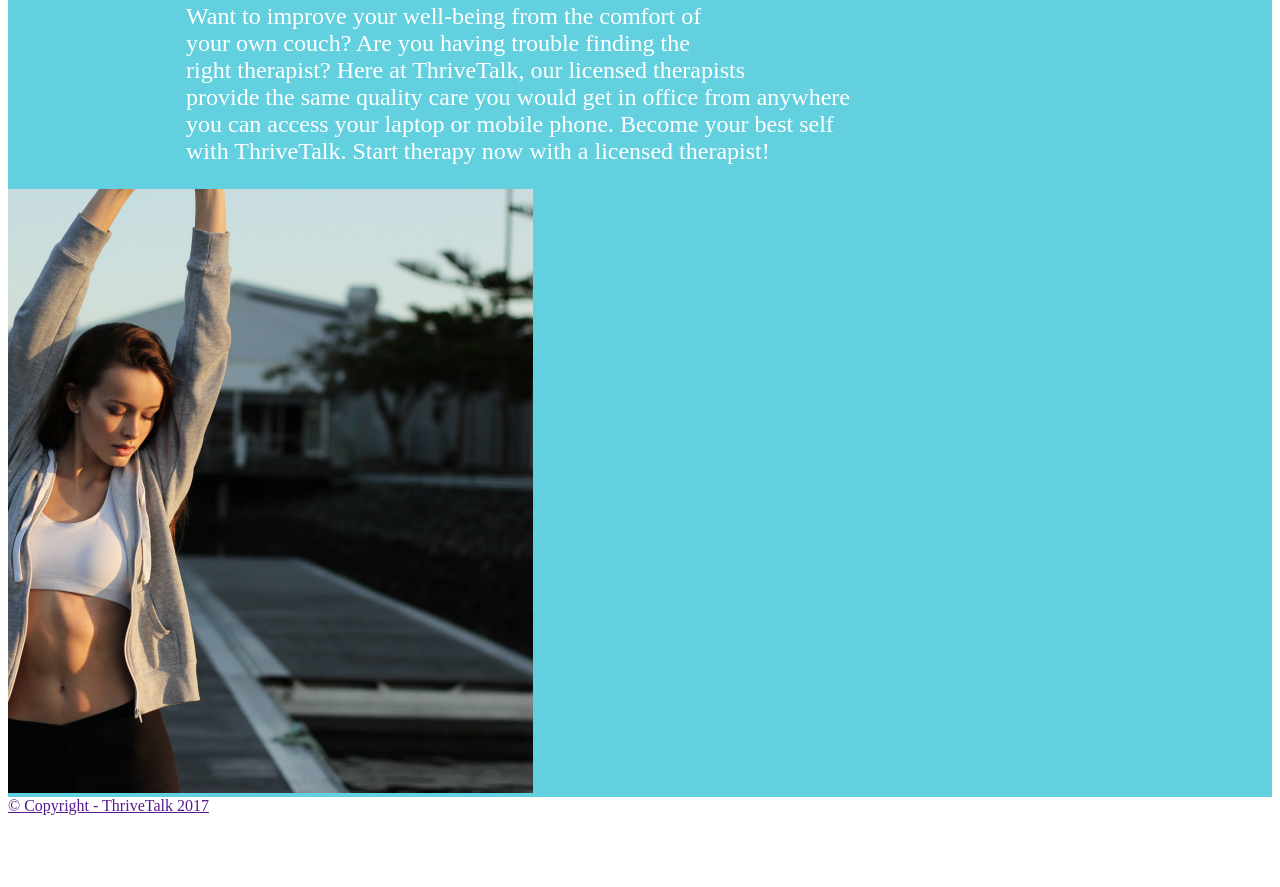
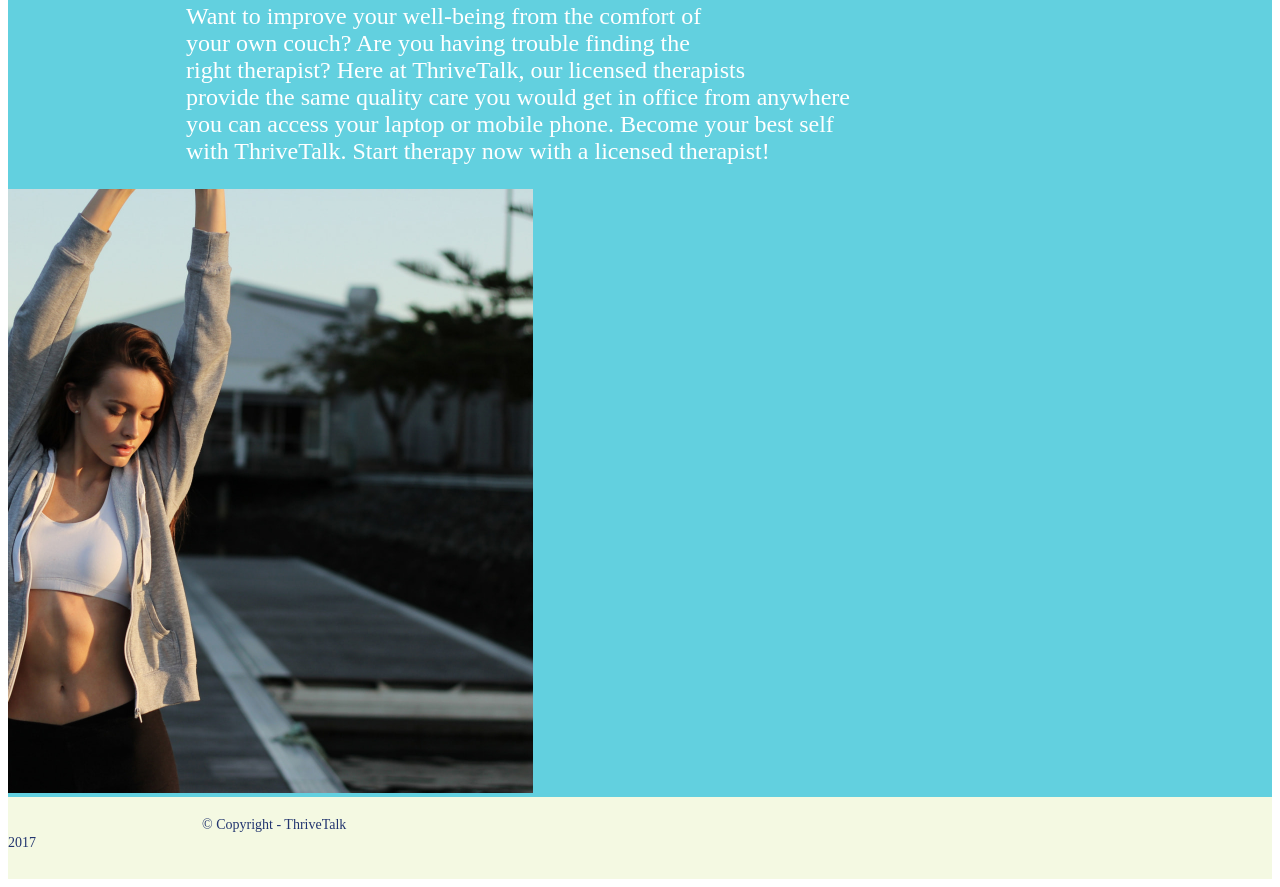
Before and after one commit to Someone346/Template-1, a plain HTML site: page index.html in a window 1280 px wide. Shown: the part 1062-1949 px from the top of the page. Before the commit the page ends 1885 px from the top, so only its background shows below. Drawn offline with Linux system fonts and the light colour scheme; a web font is replaced by a local one.

Commit message:
Work with styles

```diff
--- a/index.html
+++ b/index.html
@@ -16,7 +16,7 @@
     <header class="header">
         <a href="" class="main-logo logo">Thrivetalk</a>
         <nav>
-            <ul  class="navigation-list">
+            <ul class="navigation-list">
                 <li class="navigation-item">
                     <a href="" class="navigation-link">Home</a>
                 </li>
@@ -27,7 +27,7 @@
                     <a href="" class="navigation-link">Services</a>
                 </li>
                 <li class="navigation-item">
-                    <a href=""  class="navigation-link">Blog</a>
+                    <a href="" class="navigation-link">Blog</a>
                 </li>
             </ul>
         </nav>
@@ -36,27 +36,31 @@
     <section class="section-one">
         <a href="" class="logo">Thrivetalk</a>
         <h1 class="main-title">HELPING YOU THRIVE IN<br>ALL AREAS OF LIFE</h1>
-        <p class="text-one">Our highly talented therapists can help you<br>with a range of issues including relationships,<br>sex, PTSD,
+        <p class="text-one">Our highly talented therapists can help you<br>with a range of issues including
+            relationships,<br>sex, PTSD,
             depression, social anxiety, or even<br>just caring for yourself more.</p>
-            <div class="question-box">
-                <button type="button" class="button-one"><span class="button-one-word">WHO AM I</span></button>
-                <a href="" class="link-button-two">WHAT DO I DO</a>
-            </div>
+        <div class="question-box">
+            <button type="button" class="button-one"><span class="button-one-word">WHO AM I</span></button>
+            <a href="" class="link-button-two">WHAT DO I DO</a>
+        </div>
     </section>
     <section class="section-two">
         <h2 class="question">Why Thrive?</h2>
         <p class="why-thrive">
-            <span>Want to improve your well-being from the comfort of<br>your own couch? Are you having trouble finding the<br>
+            <span>Want to improve your well-being from the comfort of<br>your own couch? Are you having trouble finding
+                the<br>
                 right therapist?</span>
             Here at ThriveTalk, our licensed therapists<br>provide the same quality care you would get in office from
-            anywhere<br>you can access your laptop or mobile phone. Become your best self<br>with ThriveTalk. Start therapy now with a licensed
+            anywhere<br>you can access your laptop or mobile phone. Become your best self<br>with ThriveTalk. Start
+            therapy now with a licensed
             therapist!
         </p>
-       <div class="img"><img src="./img/girl-photo.jpg" alt="Photo of a girl" width="525" height="604"></div>
+        <img src="./img/girl-photo.jpg" alt="Photo of a girl" width="525" height="604" class="rightpic">
 
     </section>
     <footer class="footer">
-        <a href="">© Copyright - ThriveTalk 2017</a>
+       <p><a href="" class="copyright-link"><span class="copyright-text">© Copyright - ThriveTalk 2017</span></a></p>
+
     </footer>
 </body>
 
--- a/stylesheet/styles.css
+++ b/stylesheet/styles.css
@@ -108,6 +108,8 @@
     padding-bottom: 79px;
 }
 
+/* section two styles */
+
 .section-two {
     background-color: var(--main-color);
     padding-top: 2px;
@@ -129,6 +131,29 @@
     margin-top: 75px;
 }
 
-.img {
+.rightpic {
 
 }
+
+/* footer styles */
+
+.footer {
+    background-color: var(--secondary-color);
+    height: 80px;
+    padding-top: 2px;
+}
+
+.copyright-link {
+    text-decoration: none;
+    font-style: var(--font);
+    font-size: 14px;
+    color: var(--accent-color);
+
+}
+
+.copyright-text {
+    margin-top: 50px;
+    margin-bottom: 26px;
+    margin-left: 194px;
+    margin-right: 1076px;
+}
```
